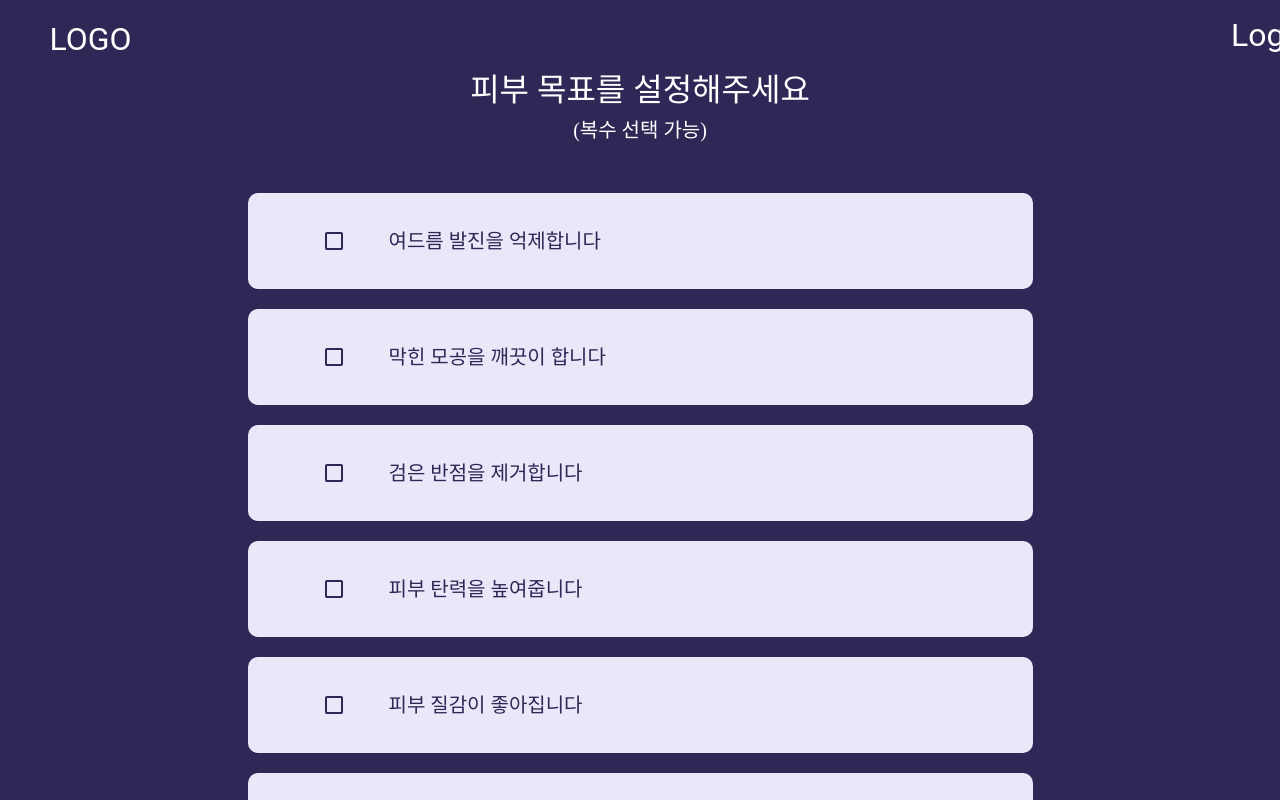
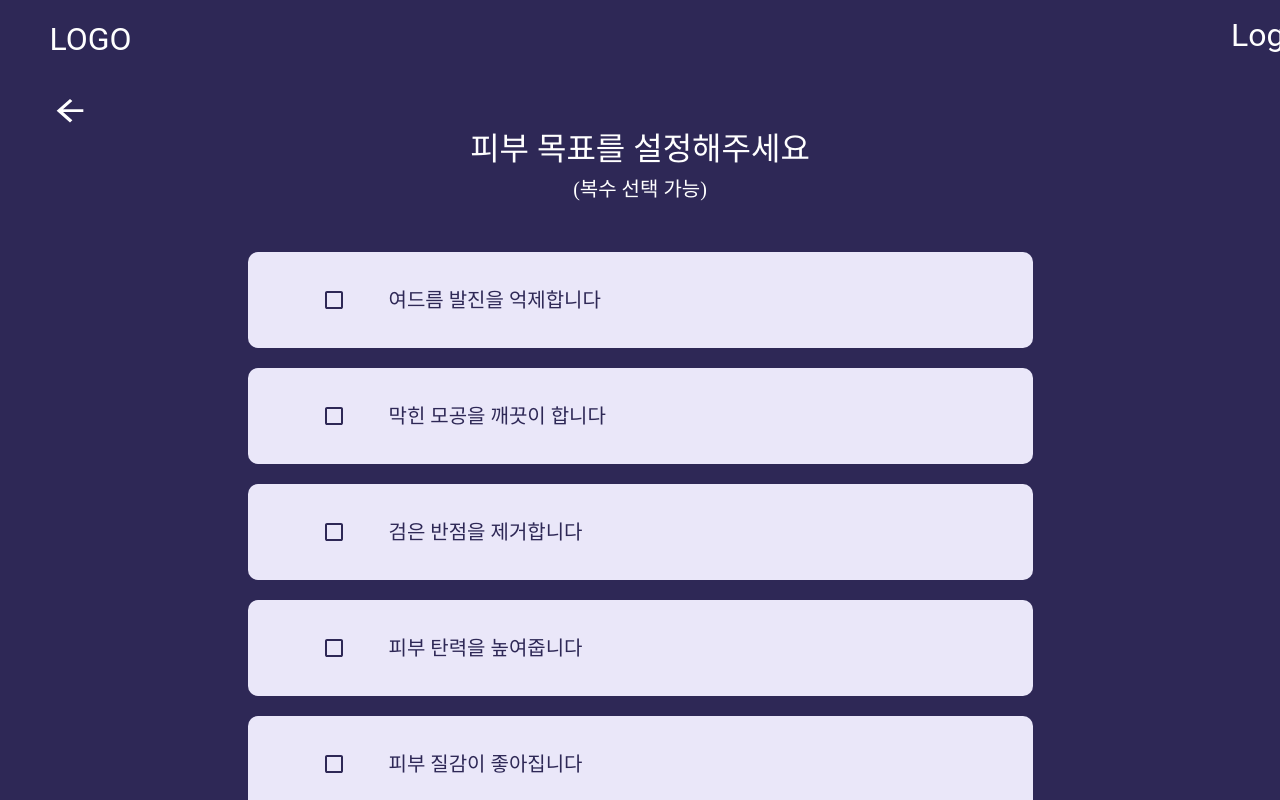
Before and after one commit to yes1sir/Yes1sir-Client, a React (Vite) app: page /Target in a window 1280 px wide. Shown: the top 800 px of the page. Built offline with nearby package versions, Linux system fonts and the light colour scheme.

Commit message:
code review: 코드 리뷰 반영

```diff
--- /dev/null
+++ b/src/constants/selectTarget.js
@@ -0,0 +1,11 @@
+// target 페이지 피부 목표 데이터
+const selectTarget = [
+  { text: "여드름 발진을 억제합니다", id: 0 },
+  { text: "막힌 모공을 깨끗이 합니다", id: 1 },
+  { text: "검은 반점을 제거합니다", id: 2 },
+  { text: "피부 탄력을 높여줍니다", id: 3 },
+  { text: "피부 질감이 좋아집니다", id: 4 },
+  { text: "주름을 제거합니다", id: 5 },
+];
+
+export default selectTarget;
--- a/src/pages/Target/Target.jsx
+++ b/src/pages/Target/Target.jsx
@@ -1,19 +1,16 @@
 import styled from "styled-components";
-import SelectBox from "../../components/SelectBox";
 import { Link } from "react-router-dom";
+import SelectBox from "../../components/Target/SelectBox";
+import selectTarget from "../../constants/selectTarget";
+import ArrowBackIcon from "@/assets/svgs/arrow_back.svg?react";
 
 function Target() {
-  const selectTarget = [
-    "여드름 발진을 억제합니다",
-    "막힌 모공을 깨끗이 합니다",
-    "검은 반점을 제거합니다",
-    "피부 탄력을 높여줍니다",
-    "피부 질감이 좋아집니다",
-    "주름을 제거합니다",
-  ];
-
   return (
     <TargetWrapper>
+      <IconWrapper>
+        <ArrowBackIcon />
+      </IconWrapper>
+
       <TextWrapper>
         <TargetHeadline>피부 목표를 설정해주세요</TargetHeadline>
         <TargetDescription>(복수 선택 가능)</TargetDescription>
@@ -21,7 +18,7 @@ function Target() {
 
       <BoxWrapper>
         {selectTarget.map((val) => (
-          <SelectBox key={val.indexOf} text={val} />
+          <SelectBox key={val.id} text={val.text} />
         ))}
       </BoxWrapper>
 
@@ -32,13 +29,20 @@ function Target() {
   );
 }
 
-const TargetWrapper = styled.body`
+const TargetWrapper = styled.div`
   display: flex;
   flex-direction: column;
   align-items: center;
 
   color: ${({ theme }) => theme.colors.w01};
   background-color: ${({ theme }) => theme.colors.b01};
+`;
+
+const IconWrapper = styled.div`
+  display: flex;
+  width: 100%;
+  padding-left: 50px;
+  padding-top: 23px;
 `;
 
 const TextWrapper = styled.div`
```
Also changed, not shown: src/assets/svgs/arrow_back.svg (added), src/components/Target/SelectBox.jsx (renamed from src/components/SelectBox.jsx).
